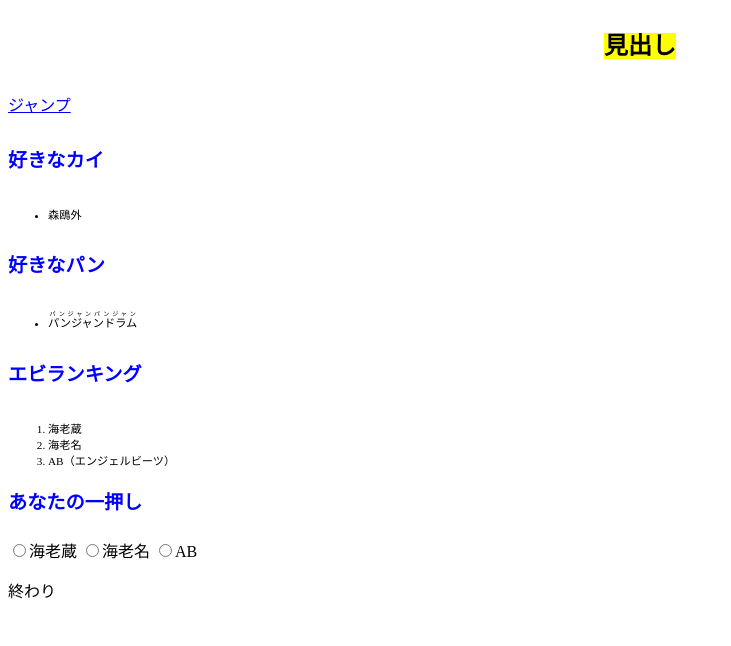
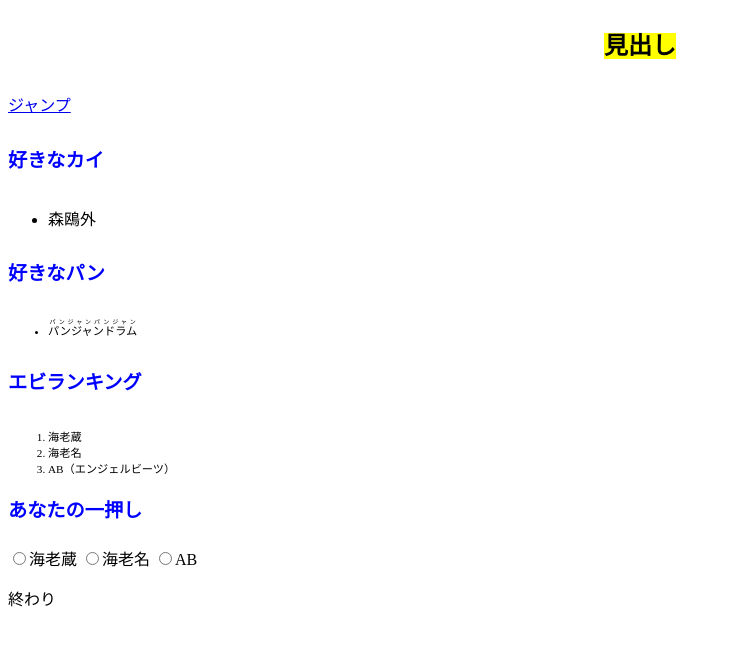
Before and after one commit to konata016/web2-3, a plain HTML site: page index.html in a window 1280 px wide. Shown: the whole page, without its empty margins (0-731 px from the left). Drawn offline with Linux system fonts and the light colour scheme.

Commit message:
Update index.html

```diff
--- a/index.html
+++ b/index.html
@@ -17,8 +17,8 @@
 </nav>
 
 <h4 class="タイトル">好きなカイ</h4>
-<ul class="貝">
-<li>森鴎外</li>
+<ul>
+<li class="カイ">森鴎外</li>
 </ul>
 
 <aside>
```
